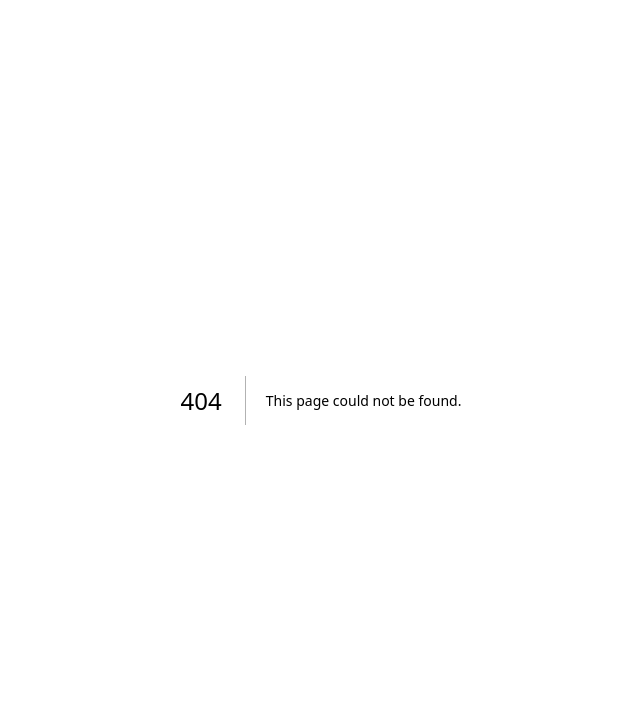
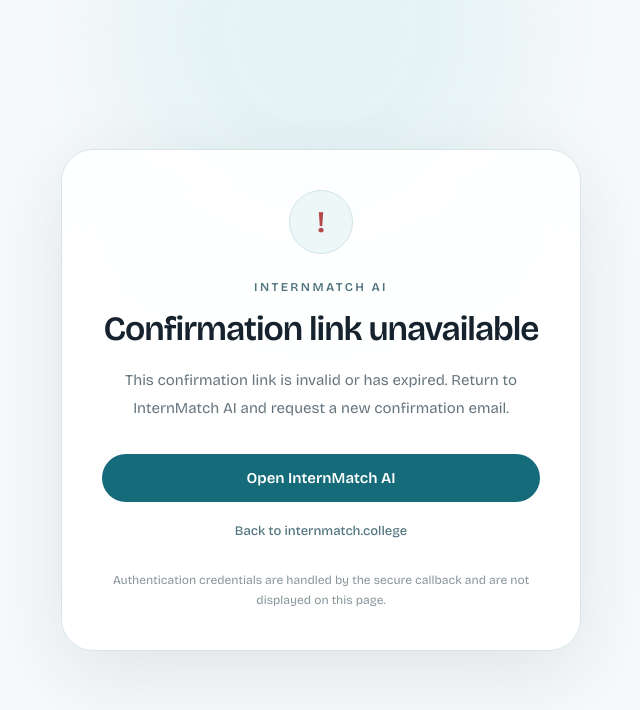
Before and after one commit to vertex-intelligent-org/InternMatch-AI-Marketing-Landing-Page, a Next.js app: page /auth/confirmed in a window 1280 px wide. Before the commit this address had no page. Shown: the top 710 px of the page, without its empty margins (319-959 px from the left). Built offline with nearby package versions, Linux system fonts and the light colour scheme.

Commit message:
feat: add production auth callback pages

```diff
--- /dev/null
+++ b/src/app/auth/confirmed/page.tsx
@@ -0,0 +1,7 @@
+import AuthLinkStatus from "../../../components/AuthLinkStatus";
+
+export default function EmailConfirmedPage() {
+  return (
+    <AuthLinkStatus mode="confirmation" />
+  );
+}
--- /dev/null
+++ b/src/app/auth/reset-password/page.tsx
@@ -0,0 +1,7 @@
+import AuthLinkStatus from "../../../components/AuthLinkStatus";
+
+export default function PasswordResetLinkPage() {
+  return (
+    <AuthLinkStatus mode="password-reset" />
+  );
+}
--- /dev/null
+++ b/src/components/AuthLinkStatus.tsx
@@ -0,0 +1,190 @@
+"use client";
+
+import { useEffect, useState } from "react";
+
+type AuthLinkMode =
+  | "confirmation"
+  | "password-reset";
+
+type AuthLinkStatusProps = {
+  mode: AuthLinkMode;
+};
+
+type LinkStatus =
+  | "checking"
+  | "success"
+  | "error";
+
+const CONTENT = {
+  confirmation: {
+    successTitle: "Email confirmed successfully",
+    successBody:
+      "Your InternMatch AI account is ready. Open the app to continue securely.",
+    errorTitle: "Confirmation link unavailable",
+    errorBody:
+      "This confirmation link is invalid or has expired. Return to InternMatch AI and request a new confirmation email.",
+    button: "Open InternMatch AI",
+    deepLink: "internmatch://auth-confirmed",
+  },
+  "password-reset": {
+    successTitle: "Continue your password reset",
+    successBody:
+      "Open InternMatch AI to securely choose your new password.",
+    errorTitle: "Password reset link unavailable",
+    errorBody:
+      "This password reset link is invalid or has expired. Return to InternMatch AI and request a new reset email.",
+    button: "Open InternMatch AI",
+    deepLink: "internmatch://reset-password",
+  },
+} as const;
+
+function callbackIsValid(): boolean {
+  const query = new URLSearchParams(
+    window.location.search
+  );
+
+  const fragment = new URLSearchParams(
+    window.location.hash.startsWith("#")
+      ? window.location.hash.slice(1)
+      : window.location.hash
+  );
+
+  const hasError = Boolean(
+    query.get("error") ||
+      query.get("error_code") ||
+      fragment.get("error") ||
+      fragment.get("error_code")
+  );
+
+  if (hasError) {
+    return false;
+  }
+
+  const code =
+    query.get("code") ||
+    fragment.get("code");
+
+  if (code) {
+    return true;
+  }
+
+  const accessToken =
+    query.get("access_token") ||
+    fragment.get("access_token");
+
+  const refreshToken =
+    query.get("refresh_token") ||
+    fragment.get("refresh_token");
+
+  return Boolean(
+    accessToken &&
+      refreshToken
+  );
+}
+
+export default function AuthLinkStatus({
+  mode,
+}: AuthLinkStatusProps) {
+  const [status, setStatus] =
+    useState<LinkStatus>("checking");
+
+  const content = CONTENT[mode];
+
+  useEffect(() => {
+    setStatus(
+      callbackIsValid()
+        ? "success"
+        : "error"
+    );
+  }, []);
+
+  const openApp = () => {
+    const suffix =
+      `${window.location.search}${window.location.hash}`;
+
+    window.location.assign(
+      `${content.deepLink}${suffix}`
+    );
+  };
+
+  const isChecking =
+    status === "checking";
+
+  const isError =
+    status === "error";
+
+  const title = isChecking
+    ? "Checking your secure link"
+    : isError
+      ? content.errorTitle
+      : content.successTitle;
+
+  const body = isChecking
+    ? "Please wait a moment while InternMatch AI checks the authentication result."
+    : isError
+      ? content.errorBody
+      : content.successBody;
+
+  return (
+    <main className="relative flex min-h-screen items-center justify-center overflow-hidden bg-[#F7FAFB] px-5 py-12 text-[#16232E]">
+      <div
+        aria-hidden="true"
+        className="absolute left-1/2 top-[-180px] h-[420px] w-[420px] -translate-x-1/2 rounded-full bg-[#DDEFF3]/70 blur-3xl"
+      />
+
+      <section
+        aria-live="polite"
+        className="relative w-full max-w-[520px] rounded-[32px] border border-[#D7E4E8] bg-white/90 p-8 text-center shadow-[0_24px_80px_rgba(22,35,46,0.10)] backdrop-blur-xl sm:p-10"
+      >
+        <div className="mx-auto mb-6 flex h-16 w-16 items-center justify-center rounded-full border border-[#CFE3E8] bg-[#EEF7F8]">
+          {isChecking ? (
+            <div className="h-7 w-7 animate-spin rounded-full border-[3px] border-[#A7CBD3] border-t-[#156B7A]" />
+          ) : (
+            <span
+              className={`text-3xl font-semibold ${
+                isError
+                  ? "text-[#B44747]"
+                  : "text-[#156B7A]"
+              }`}
+            >
+              {isError ? "!" : "\u2713"}
+            </span>
+          )}
+        </div>
+
+        <p className="mb-3 text-[12px] font-semibold uppercase tracking-[0.20em] text-[#527580]">
+          InternMatch AI
+        </p>
+
+        <h1 className="text-[30px] font-semibold leading-tight tracking-[-0.03em] sm:text-[34px]">
+          {title}
+        </h1>
+
+        <p className="mx-auto mt-4 max-w-[420px] text-[15px] leading-7 text-[#66757D]">
+          {body}
+        </p>
+
+        {!isChecking ? (
+          <button
+            type="button"
+            onClick={openApp}
+            className="mt-8 flex h-12 w-full items-center justify-center rounded-full bg-[#156B7A] px-6 text-[15px] font-semibold text-white transition hover:bg-[#115D69] focus:outline-none focus-visible:ring-2 focus-visible:ring-[#156B7A] focus-visible:ring-offset-2"
+          >
+            {content.button}
+          </button>
+        ) : null}
+
+        <a
+          href="/"
+          className="mt-5 inline-flex text-[13px] font-medium text-[#527580] underline-offset-4 hover:underline"
+        >
+          Back to internmatch.college
+        </a>
+
+        <p className="mt-7 text-[12px] leading-5 text-[#88959B]">
+          Authentication credentials are handled by the secure callback and are not displayed on this page.
+        </p>
+      </section>
+    </main>
+  );
+}
```
